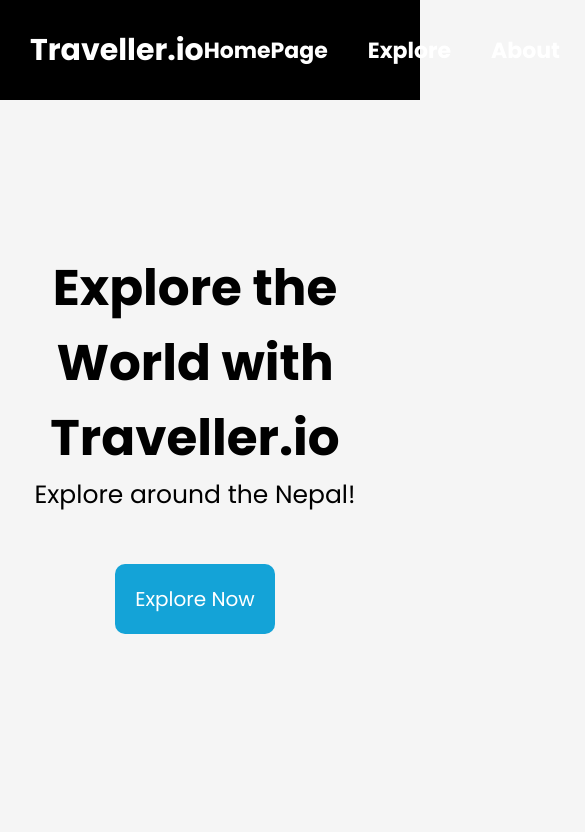
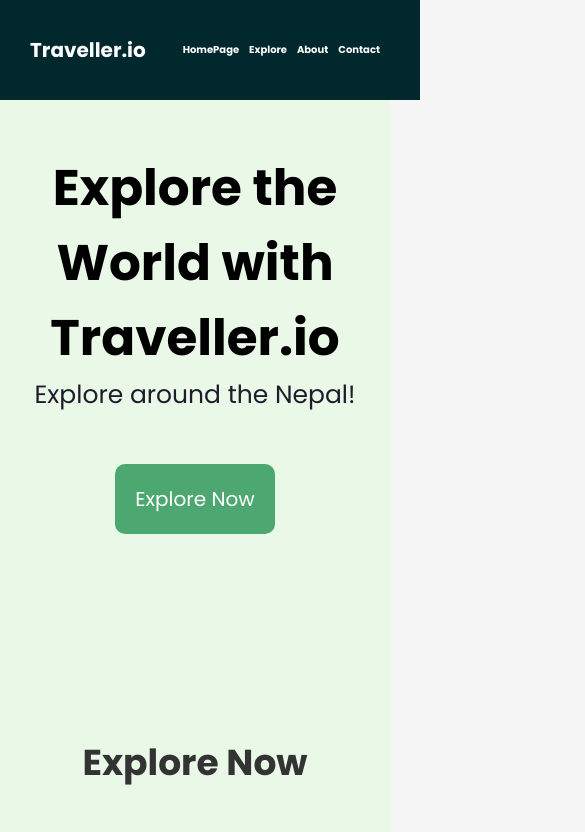
Before and after one commit to PapaFrankuu/Travell.io, a plain HTML site: page index.html in a window 390 px wide. Shown: the top 832 px of the page, 585 px wide, since content can reach past the window. Drawn offline with Linux system fonts and the light colour scheme.

Commit message:
Update style.css

```diff
--- a/style.css
+++ b/style.css
@@ -1,10 +1,11 @@
 * {
   padding: 0%;
   margin: 0%;
-  font-family: Poppins, sans-serif;
+  font-family: "Poppins";
   text-decoration: none;
   cursor: default;
   scroll-behavior: smooth;
+
 }
 .Rishan {
   margin: 0;
@@ -14,9 +15,9 @@
 }
 
 body {
-  height: 100vh;
   margin: 0;
-  font-family: Poppins, sans-serif;
+  background-color: aqua;
+  font-family: "Poppins;
 }
 html {
   scroll-behavior: smooth;
@@ -29,7 +30,7 @@ html {
   align-items: center;
   color: white;
   padding-left: 30px;
-  background-color: black;
+  background-color: hsl(186, 96%, 9%);
 }
 .nav-links {
   display: flex;
@@ -61,7 +62,7 @@ nav ul li a {
     bottom: 0;
     width: 0%;
     height: 3px;
-    border-radius: 50%;
+    border-radius: 25px;
     background-color: white;
     transition: width 0.4s ease-in-out;
   }
@@ -72,7 +73,6 @@ nav ul li a {
   }
 
   nav ul li a:hover {
-    font-size: 27px;
     font-weight: bolder;
   }
 .nav .Rishan:hover {
@@ -87,6 +87,7 @@ nav ul li a {
   padding-top: 30px;
   text-align: center;
   justify-content: center;
+
 }
 .hero h2,
 p {
@@ -102,7 +103,7 @@ p {
   text-decoration: none;
   color: white;
   display: inline-block;
-  background-color: hsl(196, 83%, 46%);
+  background-color: #4CA771;
   padding: 20px 20px;
   margin: 50px auto;
   border-radius: 10px;
@@ -111,18 +112,15 @@ p {
 }
 .hero a:hover {
   color: white;
-  box-shadow: rgba(0, 0, 0, 0.17) 0px -23px 25px 0px inset,
-    rgba(0, 0, 0, 0.15) 0px -36px 30px 0px inset,
-    rgba(0, 0, 0, 0.1) 0px -79px 40px 0px inset, rgba(0, 0, 0, 0.06) 0px 2px 1px,
-    rgba(0, 0, 0, 0.09) 0px 4px 2px, rgba(0, 0, 0, 0.09) 0px 8px 4px,
-    rgba(0, 0, 0, 0.09) 0px 16px 8px, rgba(0, 0, 0, 0.09) 0px 32px 16px;
-  transform: scale(1.2);
+  box-shadow: rgba(0, 0, 0, 0.25) 0px 54px 55px, rgba(0, 0, 0, 0.12) 0px -12px 30px, rgba(0, 0, 0, 0.12) 0px 4px 6px, rgba(0, 0, 0, 0.17) 0px 12px 13px, rgba(0, 0, 0, 0.09) 0px -3px 5px;
+  transform: scale(1.05);
 }
 .txt {
+  color: #1F1C2C;
   transition: 0.5s ease-in-out;
 }
 .hero .txt:hover {
-  text-shadow: 2px 2px black;
+  color: #4CA771;
 }
 .nav {
   position: sticky;
@@ -178,7 +176,7 @@ p {
 .contactlinks {
   display: flex;
   flex-direction: row;
-  gap: 40px;                  /* space between icons */
+  gap: 50px;                  /* space between icons */
   align-items: center;
   justify-content: center;
 }
@@ -200,3 +198,64 @@ p {
   display: flex;
 
 }
+.container{
+  background-color: #eaf9e7;
+}
+@media(max-width: 791px) {
+  .Rishan{
+    font-size: 24px; /* Adjust the font size for smaller screens */
+    display: flex;
+
+  }
+  nav ul li a {
+    position: relative;
+    color: white;
+    font-size: 15px;
+    font-weight: bold;
+    text-decoration: none;
+    transition: font-size 0.3s ease-in-out;
+  }
+  nav ul {
+    list-style: none;
+    padding-right: 50px;
+    margin: 0;
+    display: inline-block;
+    gap: 20px;
+  }
+  .nav {
+    position: fixed;
+    top: 0;
+    z-index: 1000;
+  }
+}
+@media(max-width: 536px){
+  .nav {
+    position: fixed;
+    top: 0;
+    z-index: 1000;
+  }
+  .Rishan{
+    font-size: 20px; /* Adjust the font size for smaller screens */
+    display: flex;
+
+  }
+  nav ul li a {
+    position: relative;
+    display: flex;
+    align-items: center;
+    justify-content: center;
+    flex-direction: column;
+    color: white;
+    font-size: 10px;
+    font-weight: bold;
+    text-decoration: none;
+    transition: font-size 0.3s ease-in-out;
+  }
+  nav ul {
+    list-style: none;
+    padding-right: 40px;
+    margin: 0;
+    display: inline-block;
+    gap: 10px;
+  }
+}
```
